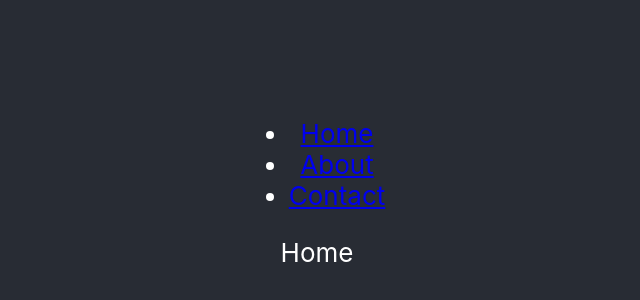
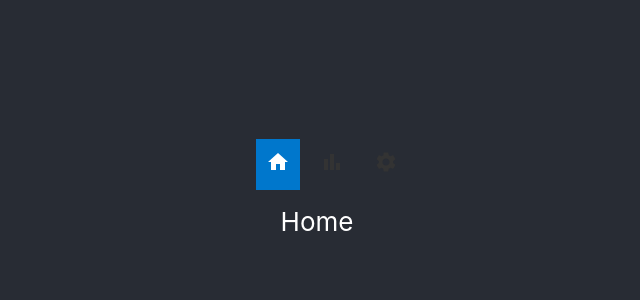
Before and after one commit to eugeneskom/dopamine-detox, a React (Create React App) app: page / in a window 1280 px wide. Shown: the part 220-520 px from the top of the page, without its empty margins (323-963 px from the left). Built offline with nearby package versions, Linux system fonts and the light colour scheme.

Commit message:
resolved dependency issue mui and react/ts types, added mui icons and styled them with added styled-components

```diff
--- a/src/App.tsx
+++ b/src/App.tsx
@@ -14,8 +14,8 @@ function App() {
             <Navigation />
             <Routes>
               <Route path="/" element={<Home />} />
-              <Route path="/about" element={<Charts />} />
-              <Route path="/contact" element={<Settings />} />
+              <Route path="/charts" element={<Charts />} />
+              <Route path="/settings" element={<Settings />} />
             </Routes>
           </div>
         </BrowserRouter>
--- a/src/components/Navigation.tsx
+++ b/src/components/Navigation.tsx
@@ -1,30 +1,61 @@
 import { NavLink, NavLinkProps } from "react-router-dom";
+import HomeIcon from '@mui/icons-material/Home';
+import BarChartIcon from '@mui/icons-material/BarChart';
+import SettingsIcon from '@mui/icons-material/Settings';
+import styled from "styled-components";
 
 interface NavItemProps extends NavLinkProps {
-  label: string;
+  label: React.ReactNode;
   exact?: boolean;
 }
 
+const StyledNavLink = styled(NavLink)`
+  text-decoration: none;
+  color: #333;
+  padding: 10px;
+  transition: all 0.2s;
+
+  &:hover {
+    background-color: #eee;
+  }
+
+  &.active {
+    font-weight: bold;
+    color: #fff;
+    background-color: #0077cc;
+  }
+
+  &:focus {
+    outline: none;
+    box-shadow: 0 0 0 2px #0077cc;
+  }
+`;
+
+const NavItemWrapper = styled.li`
+  display: inline-block;
+  margin-right: 10px;
+`;
+
 function NavItem({ label, ...props }: NavItemProps) {
   return (
-    <li>
-      <NavLink
+    <NavItemWrapper>
+      <StyledNavLink
         {...props}
-        className="nav-link"
       >
         {label}
-      </NavLink>
-    </li>
+      </StyledNavLink>
+    </NavItemWrapper>
   );
 }
+
 
 function Navigation() {
   return (
     <nav>
       <ul>
-        <NavItem exact to="/" label="Home" />
-        <NavItem to="/about" label="About" />
-        <NavItem to="/contact" label="Contact" />
+        <NavItem exact to="/" label={<HomeIcon/>} />
+        <NavItem to="/charts" label={<BarChartIcon/>} />
+        <NavItem to="/settings" label={<SettingsIcon/>} />
       </ul>
     </nav>
   );
```
Also changed, not shown: package.json (+9 -2 lines), 1 other file (tests, documents, lock files or other folders).
